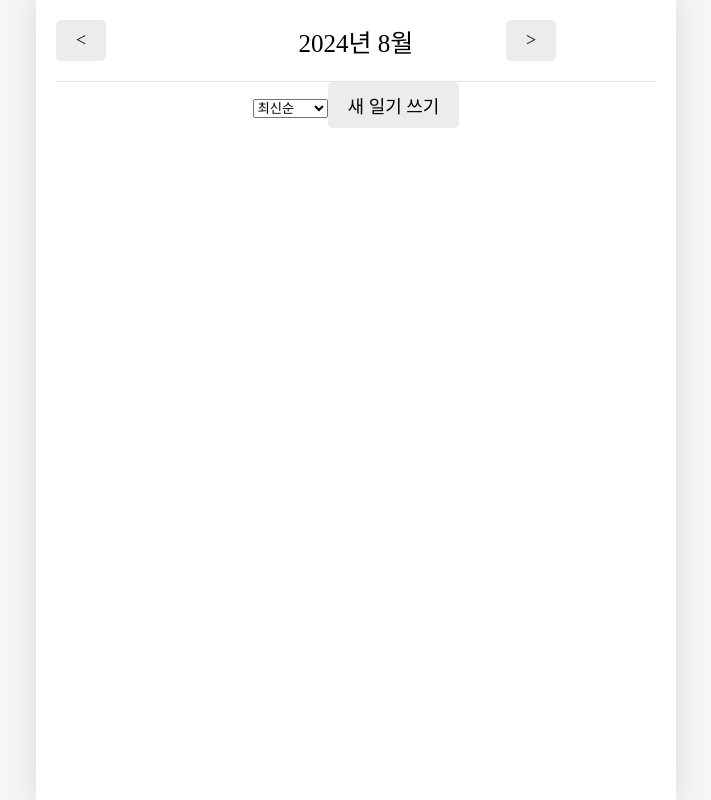
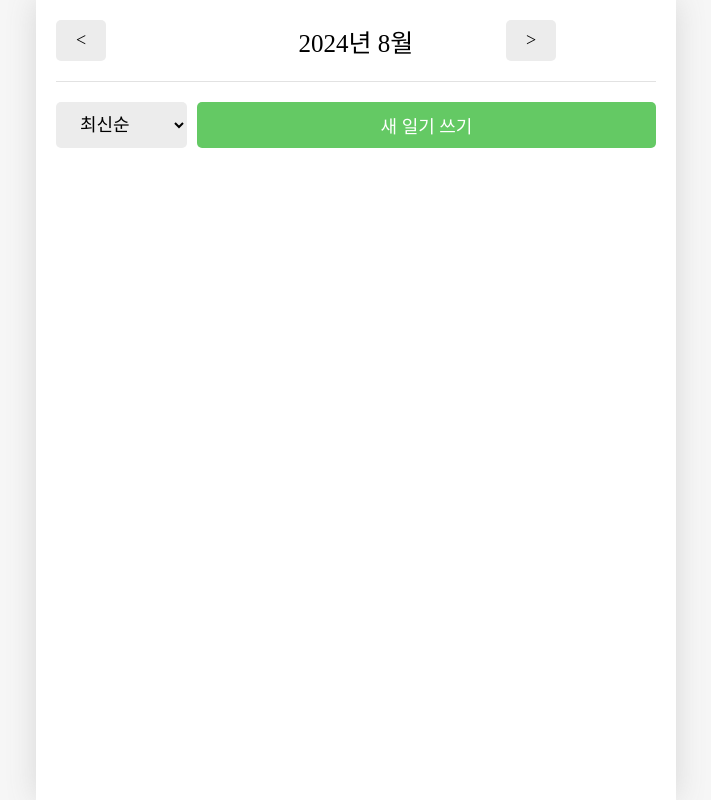
Before and after one commit to Jiae25/onebite-react, a React (Vite) app in the folder section12/: page / in a window 1280 px wide. Shown: the whole page, without its empty margins (284-995 px from the left). Built offline with nearby package versions, Linux system fonts and the light colour scheme; a web font is replaced by a local one.

Commit message:
ch10. Home 페이지 구현하기 1.UI 상단부 진행

```diff
--- /dev/null
+++ b/section12/src/components/DiaryList.css
@@ -0,0 +1,20 @@
+.DiaryList .menu_bar {
+  margin: 20px 0px;
+  display: flex;
+  gap: 10px
+}
+
+.DiaryList .menu_bar select {
+  background-color: rgb(236, 236, 236);
+  border: none;
+  border-radius: 5px;
+
+  padding: 10px 20px;
+  font-size: 18px;
+  cursor: pointer;
+
+}
+
+.DiaryList .menu_bar button {
+  flex: 1;
+}
--- a/section12/src/components/DiaryList.jsx
+++ b/section12/src/components/DiaryList.jsx
@@ -1,14 +1,16 @@
+import "./DiaryList.css";
 import Button from "./Button"
 
 const DiaryList = () => {
   return (
     <div className='DiaryList'>
-      <div className='menu_bar'></div>
-      <select name="" id="">
-        <option value="latest">최신순</option>
-        <option value="oldest">오래된 순</option>
-      </select>
-      <Button text={"새 일기 쓰기"} />
+      <div className='menu_bar'>
+        <select>
+          <option value={"latest"}>최신순</option>
+          <option value={"oldest"}>오래된 순</option>
+        </select>
+        <Button text={"새 일기 쓰기"} type={"POSITIVE"} />
+      </div>
       <div className='list_wrapper'></div>
     </div>
   );
```
